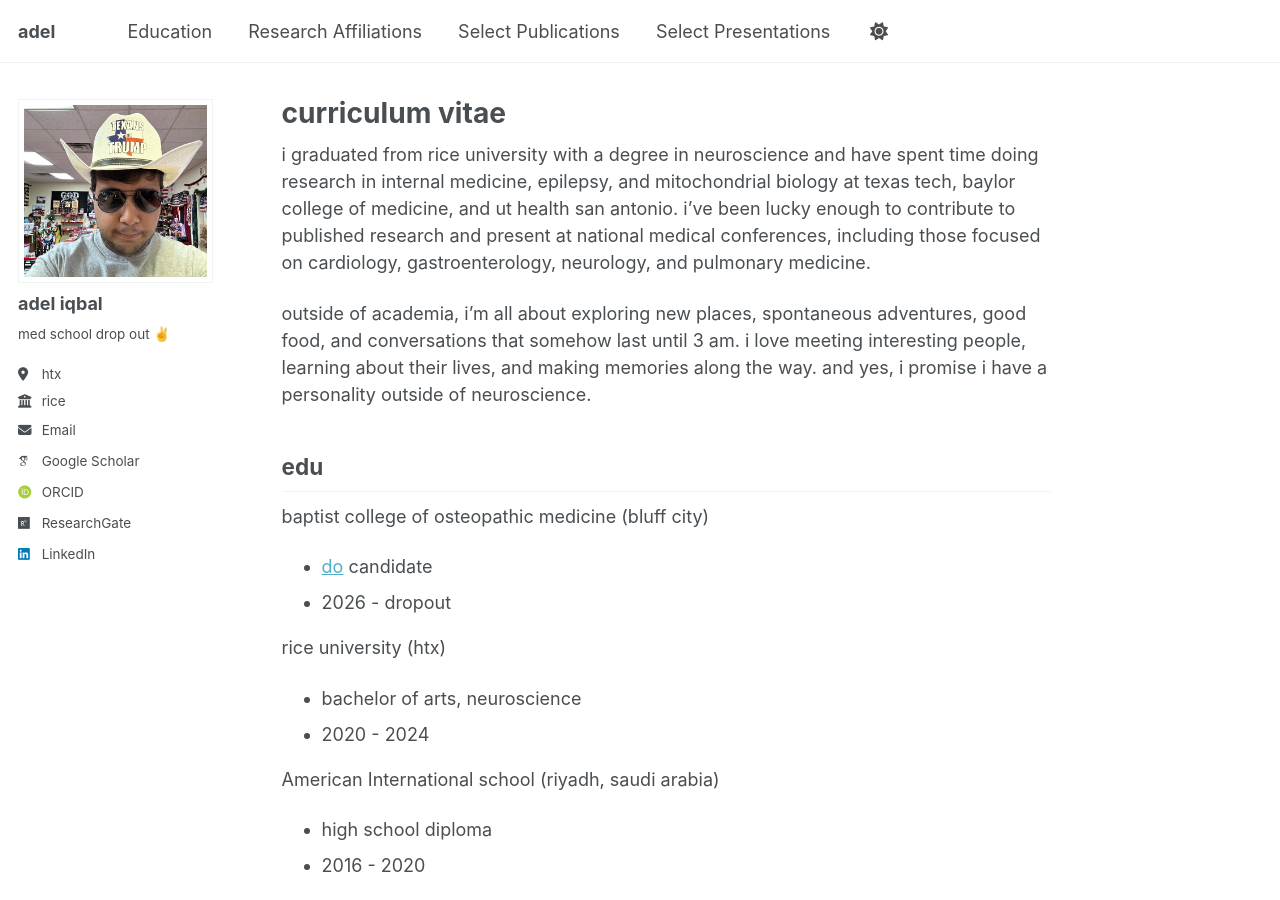
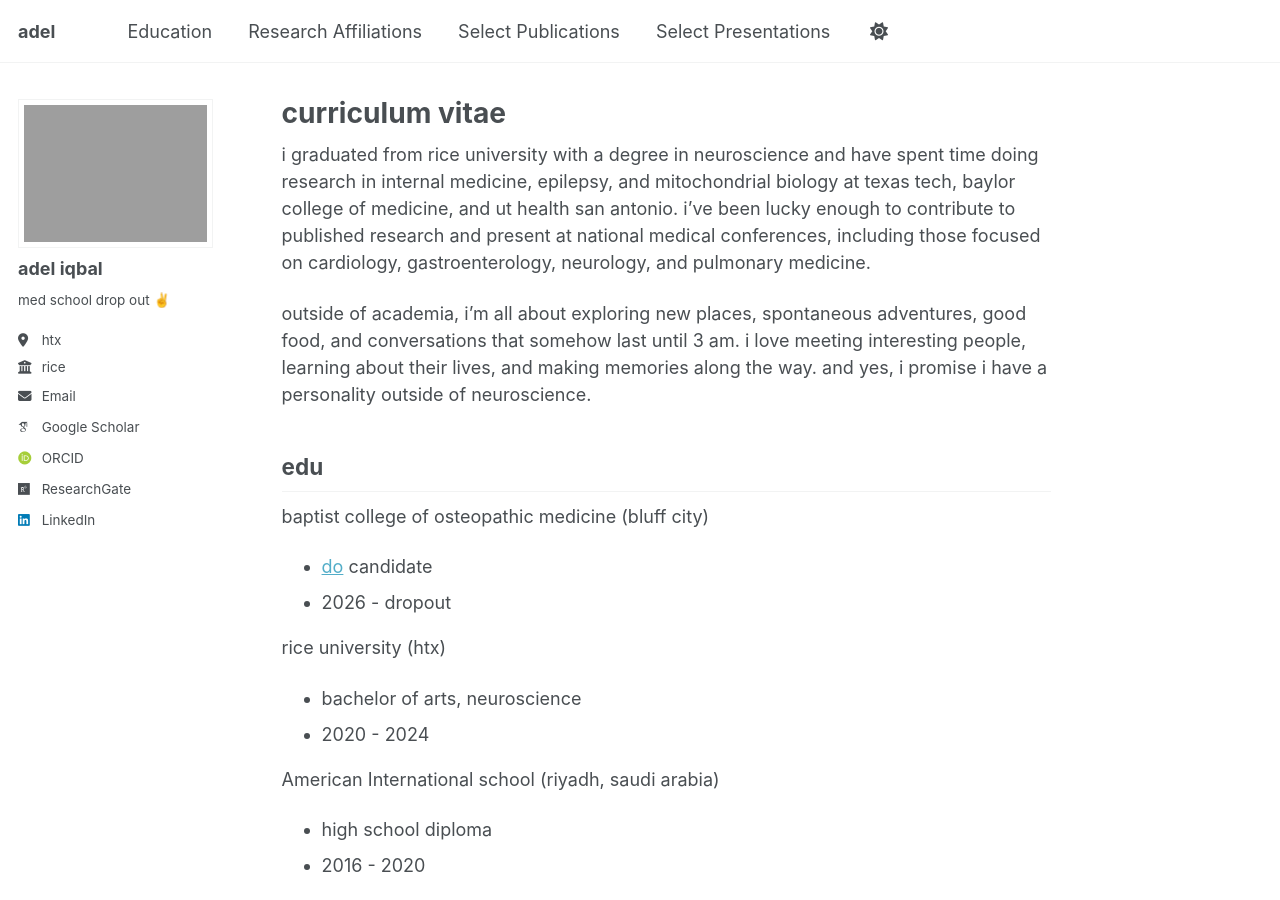
Before and after one commit to adel-iqbal/aiqbal, a Jekyll site: the page built from _pages/about.md, in a window 1280 px wide and 900 px high. Built offline with Jekyll 4.4.1, drawn with Linux system fonts in a browser that asks for light colours; some web fonts are replaced; a script bundle is joined from its source files by our own code; library files that are not in the unit come from our copies.

Commit message:
Update _config.yml

```diff
--- a/_config.yml
+++ b/_config.yml
@@ -23,7 +23,7 @@ repository               : "academicpages/academicpages.github.io"
 #               Additional customization can be done by editing /_includes/author-profile.html
 author:
   # Biographic information
-  avatar           : "headshot.jpg"
+  avatar           : "headshot1.png"
   name             : "adel iqbal"
   pronouns         : ""
   bio              : "med school drop out ✌️"
```
